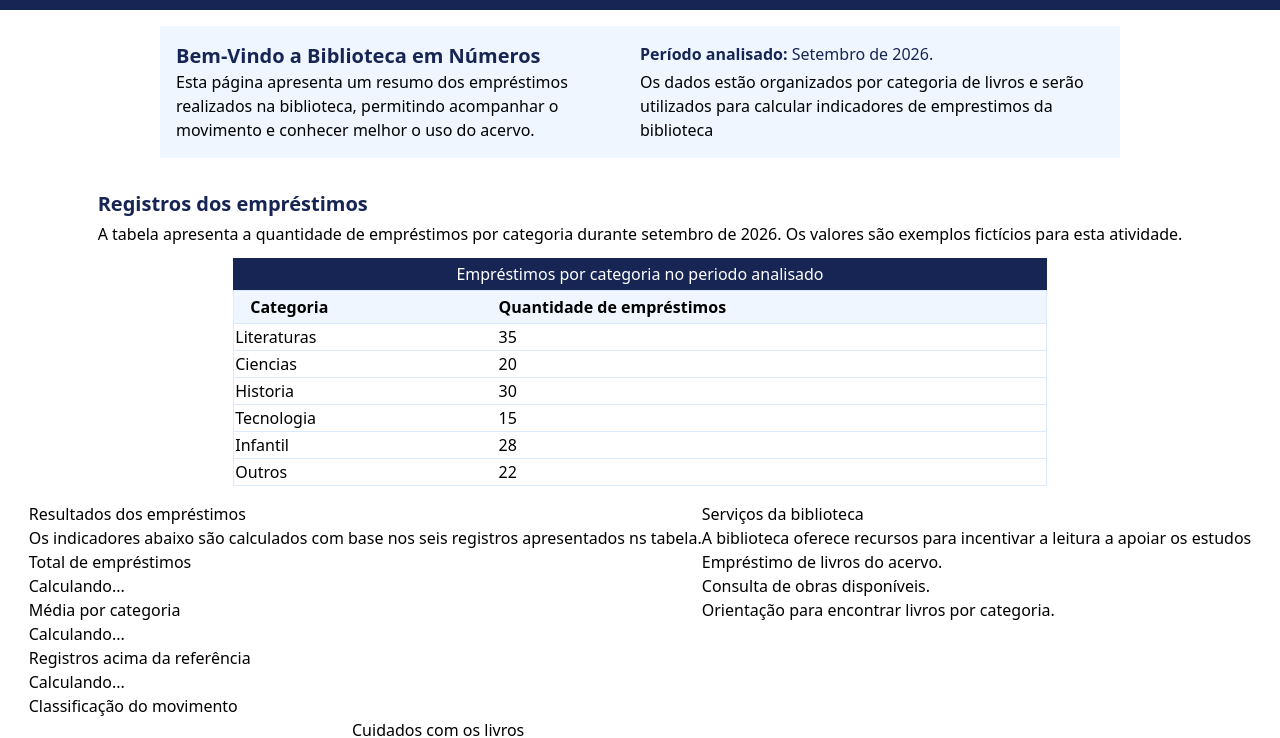
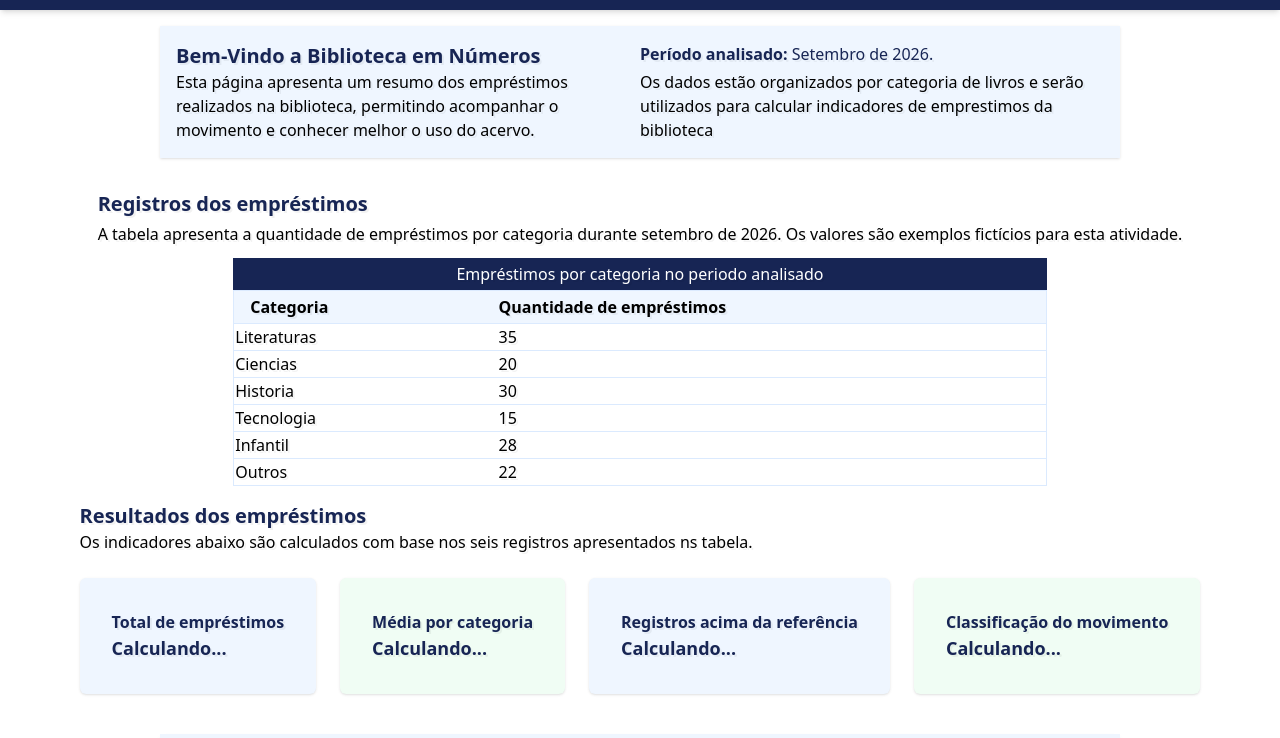
Before and after one commit to GuilhermeFontesMorais/Emprestimos-Biblioteca, a website: page src/index.html in a window 1280 px wide. Shown: the part 62-800 px from the top of the page. Drawn offline with Linux system fonts and the light colour scheme.

Commit message:
Estilização dos resultados

```diff
--- a/src/index.html
+++ b/src/index.html
@@ -10,7 +10,7 @@
 </head>
 
 <body class="flex flex-col min-h-screen m-0 p-0 box-border">
-    <header class="bg-blue-950 flex flex-row p-3 gap-2 text-gray-100">
+    <header class="bg-blue-950 flex flex-row p-3 gap-2 text-gray-100 shadow-md">
         <!--Icone de livro-->
         <svg xmlns="http://www.w3.org/2000/svg" viewBox="0 0 24 24" fill="currentColor" class="size-12 self-center">
             <path
@@ -25,11 +25,11 @@
             <a href="#inicio">Início</a>
             <a href="#registros">Registros</a>
             <a href="#resultados">Resultados</a>
-            <a href="cuidado">Cuidados</a>
+            <a href="#servicos_e_cuidados">Cuidados</a>
         </nav>
     </header>
     <main class="flex flex-wrap justify-center grow w-full">
-        <section class="grid grid-cols-2 m-4 p-4 bg-blue-50 w-3/4" id="inicio">
+        <section class="grid grid-cols-2 m-4 p-4 bg-blue-50 w-3/4 shadow" id="inicio">
             <h2 class="order-1 text-blue-950 font-bold text-xl">Bem-Vindo a Biblioteca em Números</h2>
             <p class="order-3">Esta página apresenta um resumo dos empréstimos realizados
                 na biblioteca, permitindo acompanhar o movimento e conhecer
@@ -95,55 +95,53 @@
             </table>
         </section>
 
-        <section id="resultados">
-            <h2>Resultados dos empréstimos</h2>
+        <section class="" id="resultados">
+            <h2 class=" text-blue-950 font-bold text-xl">Resultados dos empréstimos</h2>
 
             <p>
                 Os indicadores abaixo são calculados com base nos seis registros
                 apresentados ns tabela.
             </p>
 
-            <article>
-                <h3> Total de empréstimos</h3>
-                <p id="total-emprestimos">Calculando...</p>
-            </article>
-
-            <article>
-                <h3>Média por categoria </h3>
-                <p id="media-emprestimos">Calculando...</p>
-            </article>
-
-            <article>
-                <h3>Registros acima da referência</h3>
-                <p id="registros-acima">Calculando...</p>
-            </article>
-
-            <article>
-                <h3>Classificação do movimento</h3>
-            </article>
+            <div class="flex flex-wrap my-6">
+                <article class="bg-blue-50 rounded-md p-8 shadow mr-6">
+                    <h3 class=" text-blue-950 font-bold text-md"> Total de empréstimos</h3>
+                    <p class="text-blue-950 font-bold text-lg" id="total-emprestimos">Calculando...</p>
+                </article>
+                <article class="bg-green-50 rounded-md p-8 shadow mr-6">
+                    <h3 class=" text-blue-950 font-bold text-md">Média por categoria </h3>
+                    <p class="text-blue-950 font-bold text-lg" id="media-emprestimos">Calculando...</p>
+                </article>
+                <article class="bg-blue-50 rounded-md p-8 shadow mr-6">
+                    <h3 class=" text-blue-950 font-bold text-md">Registros acima da referência</h3>
+                    <p class="text-blue-950 font-bold text-lg" id="registros-acima">Calculando...</p>
+                </article>
+                <article class="bg-green-50 rounded-md p-8 shadow">
+                    <h3 class=" text-blue-950 font-bold text-md">Classificação do movimento</h3>
+                    <p class="text-blue-950 font-bold text-lg" id="registros-acima">Calculando...</p>
+                </article>
+            </div>
         </section>
 
-        <section id="servicos">
-            <h2>Serviços da biblioteca</h2>
-            <p>
+        <section class="grid grid-cols-2 gap-2 m-4 p-4 bg-blue-50 w-3/4 shadow-md" id="servicos_e_cuidados">
+            <h2 class="order-1 text-blue-950 font-bold text-xl">Serviços da biblioteca</h2>
+            <p class="order-3">
                 A biblioteca oferece recursos para incentivar a leitura a apoiar os estudos
             </p>
 
-            <ul>
+            <ul class="order-5 list-disc pl-4 self-end">
                 <li>Empréstimo de livros do acervo.</li>
                 <li>Consulta de obras disponíveis.</li>
                 <li>Orientação para encontrar livros por categoria.</li>
             </ul>
-        </section>
 
-        <section id="cuidados">
-            <h2>Cuidados com os livros</h2>
+             <h2 class="text-blue-950 font-bold text-xl order-2">Cuidados com os livros</h2>
 
-            <p>
+            <p class="order-4">
                 Conservar os livros ajuda a manter o acervo disponivel para todos os leitores
             </p>
 
-            <ul>
+            <ul class="order-6 list-disc pl-4 self-end">
                 <li>Não rasurar ou arrancar páginas</li>
                 <li>Manter alimentos e líquidos linge dos livros</li>
                 <li>Guardar os livros em locais limpos e secos</li>
--- a/src/input.css
+++ b/src/input.css
@@ -2,8 +2,8 @@
 @tailwind components;
 @tailwind utilities;
 
-header{
-    text-shadow: 2px 2px rgba(0, 0, 0, 0.192);
+body{
+    text-shadow: 2px 2px rgba(0, 0, 0, 0.05);
 }
 
 header > nav > a:hover{
```
Also changed, not shown: src/output.css.
